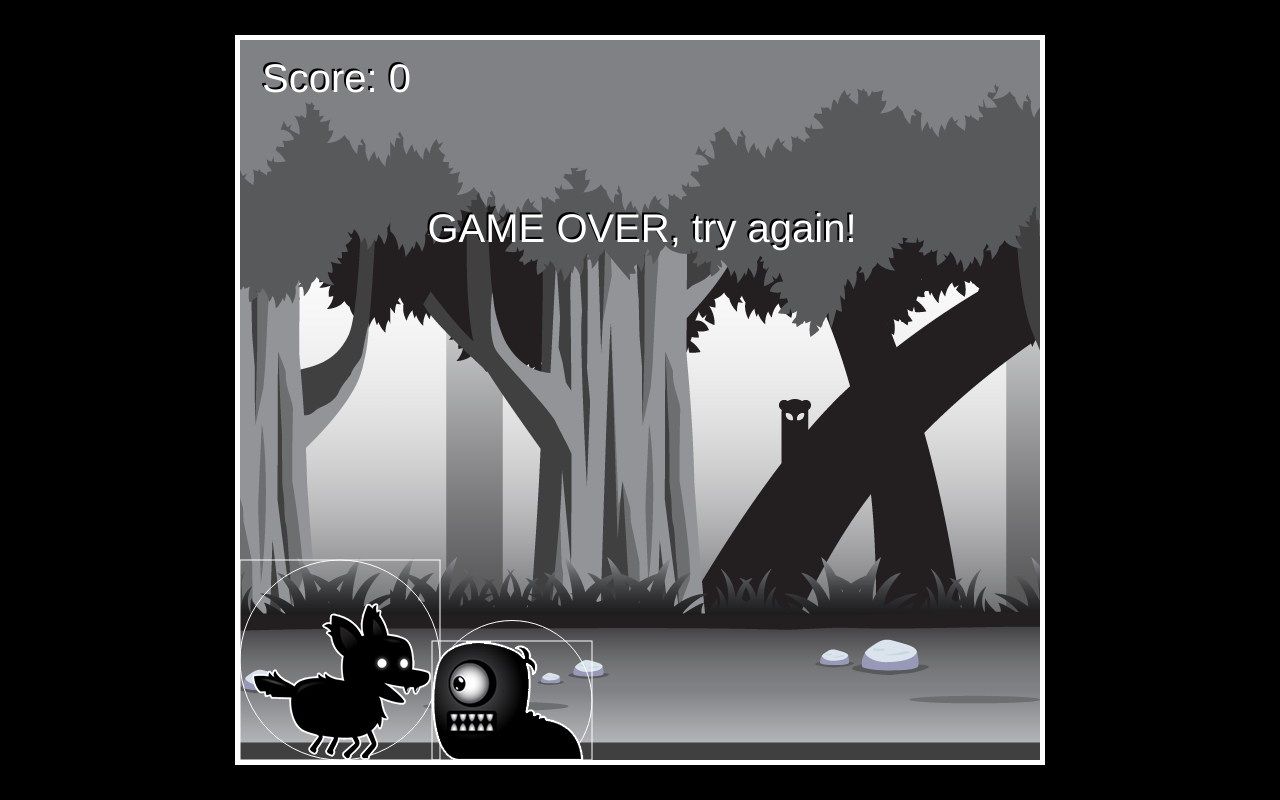
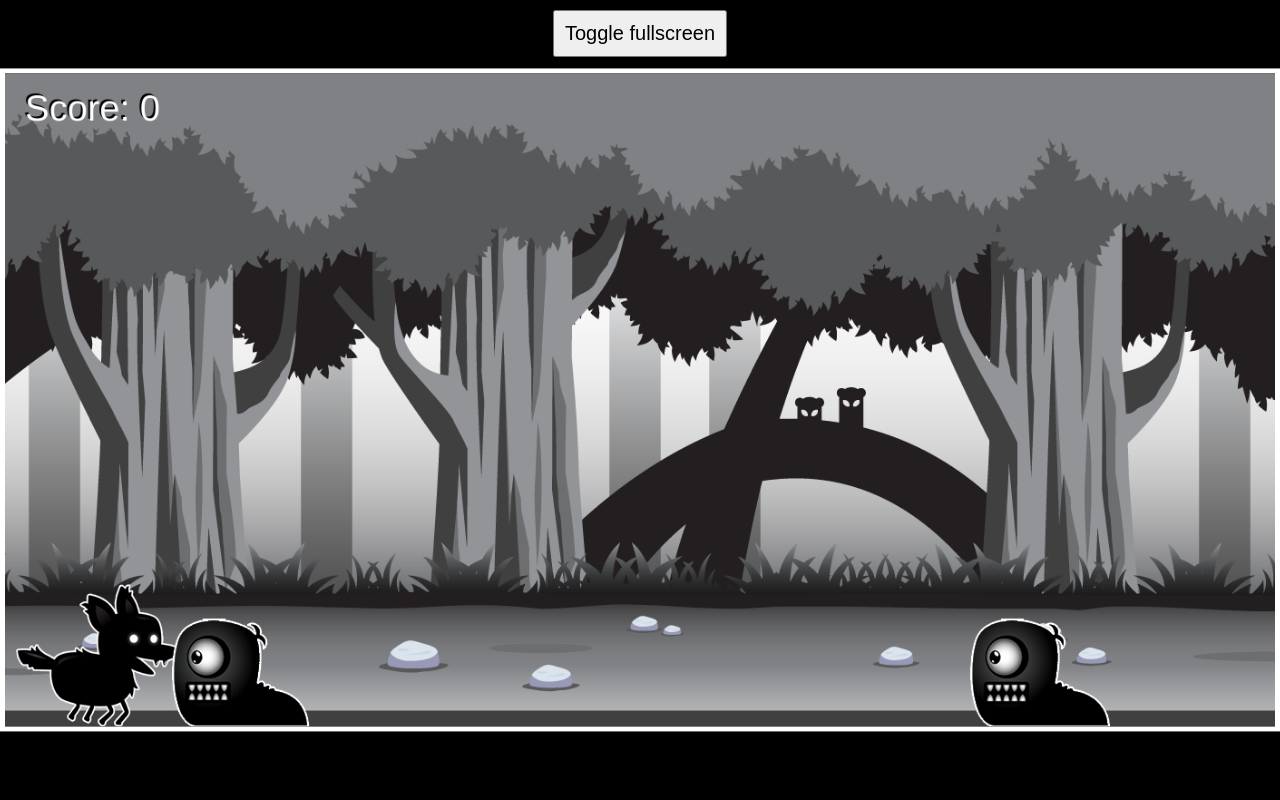
Before and after one commit to VinnieCodes/Project-7-Side-scroller-game-with-mobile-support, a plain HTML site: page index.html in a window 1280 px wide. Drawn offline with Linux system fonts and the light colour scheme.

Commit message:
game with mobile support

```diff
--- a/index.html
+++ b/index.html
@@ -11,6 +11,7 @@
   <img src="player.png" alt="player" id="playerImage">
   <img src="background.png" alt="background" id="backgroundImage">
   <img src="enemy_1.png" alt="enemy" id="enemyImage">
+  <button id="fullScreenButton">Toggle fullscreen</button>
   <script src="script.js"></script>
 </body>
 </html>
--- a/script.js
+++ b/script.js
@@ -1,15 +1,18 @@
 window.addEventListener("DOMContentLoaded", function () {
   const canvas = document.getElementById("canvas1");
   const ctx = canvas.getContext("2d");
-  canvas.width = 800;
+  canvas.width = 1400;
   canvas.height = 720;
   let enemies = [];
   let score = 0;
   let gameOver = false;
+  const fullScreenButton = document.getElementById("fullScreenButton");
 
   class InputHandler {
     constructor() {
       this.keys = [];
+      this.touchY = "";
+      this.touchThreshold = 30;
       window.addEventListener("keydown", (e) => {
         if (
           (e.key === "ArrowDown" ||
@@ -19,7 +22,7 @@ window.addEventListener("DOMContentLoaded", function () {
           this.keys.indexOf(e.key) === -1
         ) {
           this.keys.push(e.key);
-        }
+        } else if (e.key === "Enter" && gameOver) restartGame();
       });
       window.addEventListener("keyup", (e) => {
         if (
@@ -30,6 +33,28 @@ window.addEventListener("DOMContentLoaded", function () {
         ) {
           this.keys.splice(this.keys.indexOf(e.key), 1);
         }
+      });
+      window.addEventListener("touchstart", (e) => {
+        this.touchY = e.changedTouches[0].pageY;
+      });
+      window.addEventListener("touchmove", (e) => {
+        const swipeDistance = e.changedTouches[0].pageY - this.touchY;
+        if (
+          swipeDistance < -this.touchThreshold &&
+          this.keys.indexOf("swipe up") === -1
+        ) {
+          this.keys.push("swipe up");
+        } else if (
+          swipeDistance > this.touchThreshold &&
+          this.keys.indexOf("swipe down") === -1
+        ) {
+          this.keys.push("swipe down");
+          if (gameOver) restartGame();
+        }
+      });
+      window.addEventListener("touchend", (e) => {
+        this.keys.splice(this.keys.indexOf("swipe up"), 1);
+        this.keys.splice(this.keys.indexOf("swipe down"), 1);
       });
     }
   }
@@ -53,19 +78,13 @@ window.addEventListener("DOMContentLoaded", function () {
       this.vy = 0;
       this.weight = 1;
     }
+    restart() {
+      this.x = 100;
+      this.y = this.gameHeight - this.height;
+      this.maxFrame = 8;
+      this.frameY = 0;
+    }
     draw(context) {
-      context.strokeStyle = "white";
-      context.strokeRect(this.x, this.y, this.width, this.height);
-      context.beginPath();
-      context.arc(
-        this.x + this.width / 2,
-        this.y + this.height / 2,
-        this.width / 2,
-        0,
-        Math.PI * 2
-      );
-      context.stroke();
-
       context.drawImage(
         this.image,
         this.frameX * this.width,
@@ -81,10 +100,10 @@ window.addEventListener("DOMContentLoaded", function () {
     update(input, deltaTime, enemies) {
       // collision detections
       enemies.forEach((enemy) => {
-        const dx = enemy.x + enemy.width / 2 - (this.x + this.width / 2);
-        const dy = enemy.y + enemy.height / 2 - (this.y + this.height / 2);
+        const dx = enemy.x + enemy.width / 2 - 20 - (this.x + this.width / 2);
+        const dy = enemy.y + enemy.height / 2 - (this.y + this.height / 2 + 20);
         const distance = Math.sqrt(dx * dx + dy * dy);
-        if (distance < enemy.width / 2 + this.width / 2) {
+        if (distance < enemy.width / 3 + this.width / 3) {
           gameOver = true;
         }
       });
@@ -102,7 +121,11 @@ window.addEventListener("DOMContentLoaded", function () {
         this.speed = 5;
       } else if (input.keys.indexOf("ArrowLeft") > -1) {
         this.speed = -5;
-      } else if (input.keys.indexOf("ArrowUp") > -1 && this.onGround()) {
+      } else if (
+        (input.keys.indexOf("ArrowUp") > -1 ||
+          input.keys.indexOf("swipe up") > -1) &&
+        this.onGround()
+      ) {
         this.vy -= 32;
       } else {
         this.speed = 0;
@@ -157,6 +180,9 @@ window.addEventListener("DOMContentLoaded", function () {
       this.x -= this.speed;
       if (this.x < 0 - this.width) this.x = 0;
     }
+    restart() {
+      this.x = 0;
+    }
   }
 
   class Enemy {
@@ -177,17 +203,6 @@ window.addEventListener("DOMContentLoaded", function () {
       this.markedForDeletion = false;
     }
     draw(context) {
-      context.strokeStyle = "white";
-      context.strokeRect(this.x, this.y, this.width, this.height);
-      context.beginPath();
-      context.arc(
-        this.x + this.width / 2,
-        this.y + this.height / 2,
-        this.width / 2,
-        0,
-        Math.PI * 2
-      );
-      context.stroke();
       context.drawImage(
         this.image,
         this.frameX * this.width,
@@ -233,6 +248,7 @@ window.addEventListener("DOMContentLoaded", function () {
   }
 
   function displayStatusText(context) {
+    context.textAlign = "left";
     context.font = "40px Helvetica";
     context.fillStyle = "black";
     context.fillText("Score: " + score, 20, 50);
@@ -241,11 +257,40 @@ window.addEventListener("DOMContentLoaded", function () {
     if (gameOver) {
       context.textAlign = "center";
       context.fillStyle = "black";
-      context.fillText("GAME OVER, try again!", canvas.width / 2, 200);
+      context.fillText(
+        "GAME OVER, press 'Enter' or swipe down to try again!",
+        canvas.width / 2,
+        200
+      );
       context.fillStyle = "white";
-      context.fillText("GAME OVER, try again!", canvas.width / 2 + 2, 202);
+      context.fillText(
+        "GAME OVER, press 'Enter' or swipe down to try again!",
+        canvas.width / 2 + 2,
+        202
+      );
     }
   }
+
+  function restartGame() {
+    player.restart();
+    background.restart();
+    enemies = [];
+    score = 0;
+    gameOver = false;
+    animate(0);
+  }
+
+  function toggleFullScreen() {
+    console.log(document.fullscreenElement);
+    if (!document.fullscreenElement) {
+      canvas.requestFullscreen().catch((err) => {
+        // alert(`Error, can't enable full-screen mode: ${err.message}`);
+      });
+    } else {
+      document.exitFullscreen();
+    }
+  }
+  fullScreenButton.addEventListener("click", toggleFullScreen());
 
   const input = new InputHandler();
   const player = new Player(canvas.width, canvas.height);
--- a/style.css
+++ b/style.css
@@ -1,3 +1,9 @@
+* {
+  margin: 0;
+  padding: 0;
+  box-sizing: border-box;
+}
+
 body {
   background: black;
 }
@@ -8,8 +14,19 @@ body {
   left: 50%;
   transform: translate(-50%,-50%);
   border: 5px solid white;
+  max-width: 100%;
+  max-height: 100%;
 }
 
 #playerImage, #backgroundImage, #enemyImage {
   display: none;
 }
+
+#fullScreenButton {
+  position: absolute;
+  font-size: 20px;
+  padding: 10px;
+  top: 10px;
+  left: 50%;
+  transform: translate(-50%);
+}
```
